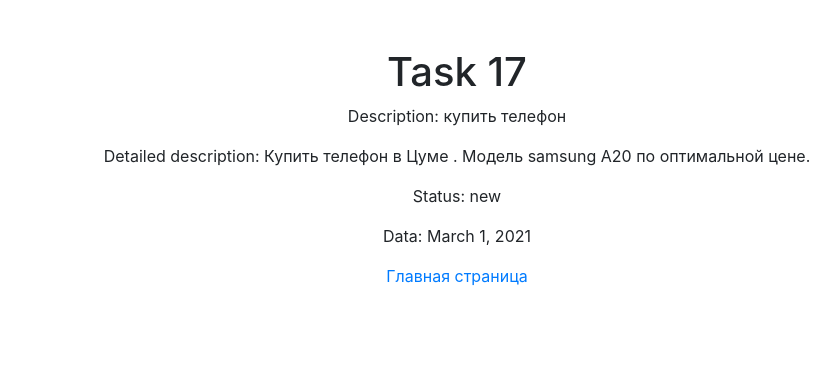
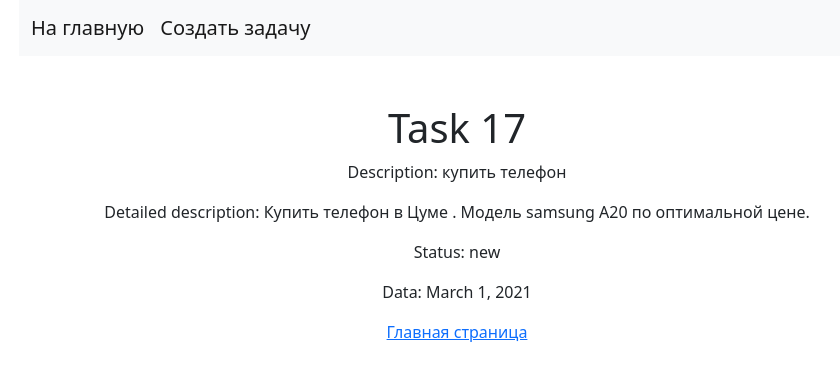
Before and after one commit to nurbekov0001/To_do_list, a Django app: page /task/17 in a window 1280 px wide. Shown: the top 381 px of the page, without its empty margins (183-1023 px from the left). Run offline with Django 3.2, Linux system fonts and the light colour scheme; data comes from the database, SQL or seed files in the repository; some libraries are stand-ins or nearby versions.

Commit message:
3 этап . Добавил шаблон и панель навигации

```diff
--- a/task/webapp/templates/base.html
+++ b/task/webapp/templates/base.html
@@ -1,10 +1,46 @@
-<!DOCTYPE html>
+{% load static %}
+<!doctype html>
 <html lang="en">
 <head>
+    <link href="https://cdn.jsdelivr.net/npm/bootstrap@5.0.0-beta1/dist/css/bootstrap.min.css" rel="stylesheet" integrity="sha384-giJF6kkoqNQ00vy+HMDP7azOuL0xtbfIcaT9wjKHr8RbDVddVHyTfAAsrekwKmP1" crossorigin="anonymous">
     <meta charset="UTF-8">
-    <title>$Title$</title>
+    <meta name="viewport"
+          content="width=device-width, user-scalable=no, initial-scale=1.0, maximum-scale=1.0, minimum-scale=1.0">
+    <meta http-equiv="X-UA-Compatible" content="ie=edge">
+    <title>Hello</title>
+    <link rel="stylesheet" href="{% static "css/style.css" %}">
+        <style type="text/css">
+        .body {
+            font-family: Arial, sans-serif;
+            font-size: 16px;
+            color: #444444;
+
+        }
+        .container {
+            margin: 0 auto;
+            width: 100%;
+            max-width: 900px;
+            text-align: center;
+        }
+    </style>
 </head>
 <body>
-$END$
+
+<div class="container">
+<nav class="navbar navbar-expand-lg navbar-light bg-light">
+  <div class="container-fluid">
+      <a class="navbar-brand" href="{% url "task_list" %}"> На главную </a>
+    <a class="navbar-brand" href="{% url "task_add" %}">Создать задачу </a>
+      {% block nav %}{% endblock %}
+    <button class="navbar-toggler" type="button" data-bs-toggle="collapse" data-bs-target="#navbarNav" aria-controls="navbarNav" aria-expanded="false" aria-label="Toggle navigation">
+      <span class="navbar-toggler-icon"></span>
+    </button>
+    <div class="collapse navbar-collapse" id="navbarNav">
+    </div>
+  </div>
+</nav>
+
+  {% block content %}{% endblock %}
+<div/>
 </body>
-</html>
+<html/>
--- a/task/webapp/templates/task_view.html
+++ b/task/webapp/templates/task_view.html
@@ -1,37 +1,14 @@
-<!doctype html>
-<html lang="en">
-<head>
-    <meta charset="UTF-8">
-    <link rel="stylesheet" href="https://maxcdn.bootstrapcdn.com/bootstrap/4.0.0/css/bootstrap.min.css" integrity="sha384-Gn5384xqQ1aoWXA+058RXPxPg6fy4IWvTNh0E263XmFcJlSAwiGgFAW/dAiS6JXm" crossorigin="anonymous">
-
-    <meta name="viewport"
-          content="width=device-width, user-scalable=no, initial-scale=1.0, maximum-scale=1.0, minimum-scale=1.0">
-    <meta http-equiv="X-UA-Compatible" content="ie=edge">
-    <title>Document</title>
-       <style type="text/css">
-        .container {
-            margin: 0 auto;
-            width: 100%;
-            max-width: 900px;
-            text-align: center;
-
-        }
-        </style>
-</head>
-<body>
-
+{% extends "base.html" %}
+{#{% block nav %}#}
+{#    <a class="navbar-brand" href="{% url "task_add" %}">  Удалить </a>#}
+{#{% endblock %}#}
+{% block content %}
     <br>
-
     <br>
-    <div class="container">
-
         <h1>Task {{ task.id }}</h1>
     <p>Description: {{ task.description}}</p>
         <p>Detailed description: {{ task.detailed_description}}</p>
     <p>Status: {{ task.status }}</p>
     <p>Data: {{ task.date_done }}</p>
     <a href="{% url "task_list" %}">Главная страница</a>
-    </div>
-
-</body>
-</html>
+{% endblock %}
```
Also changed, not shown: task/webapp/templates/index.html (+3 -35 lines), task/webapp/templates/task_create.html (+3 -22 lines).
